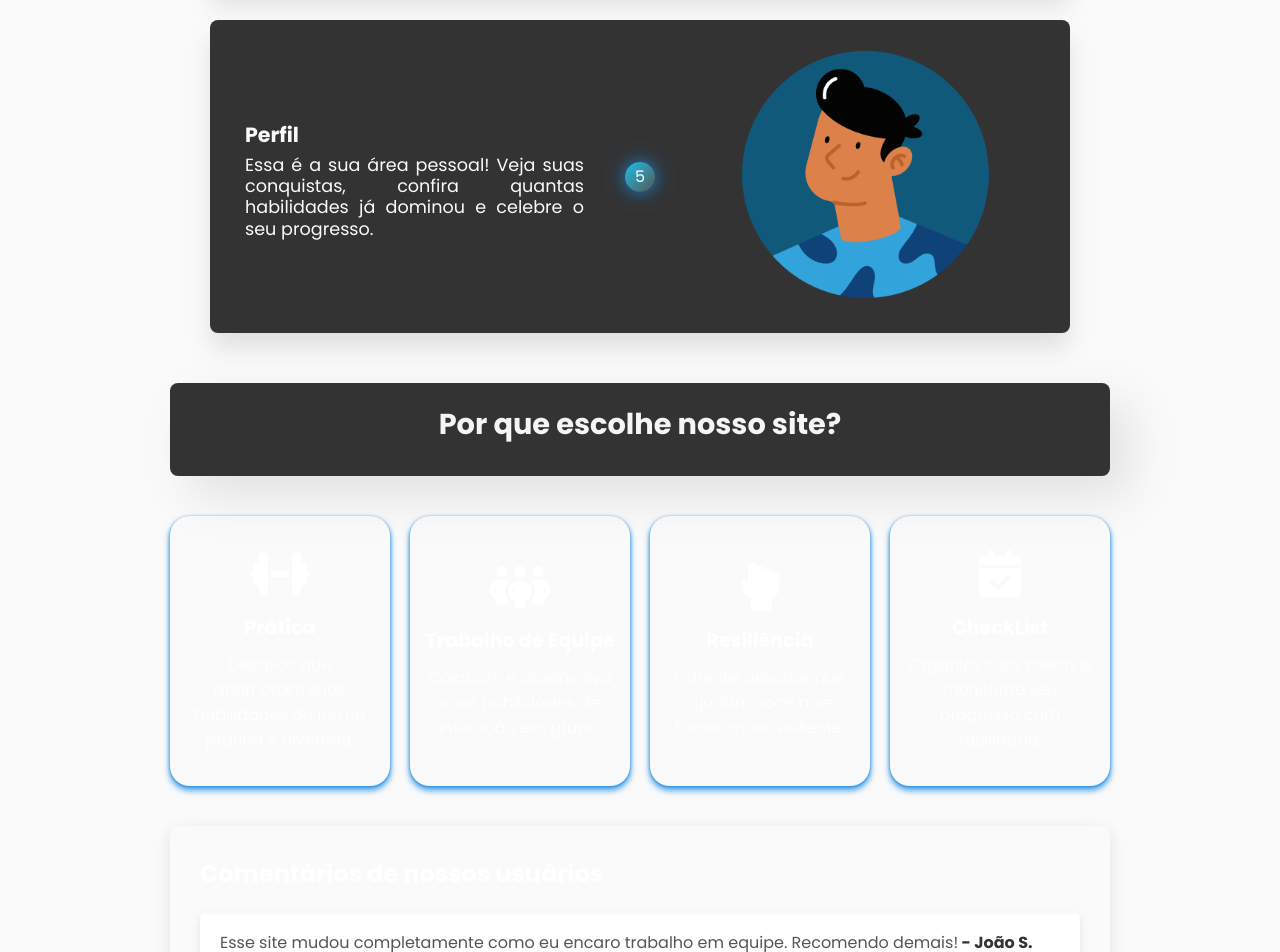
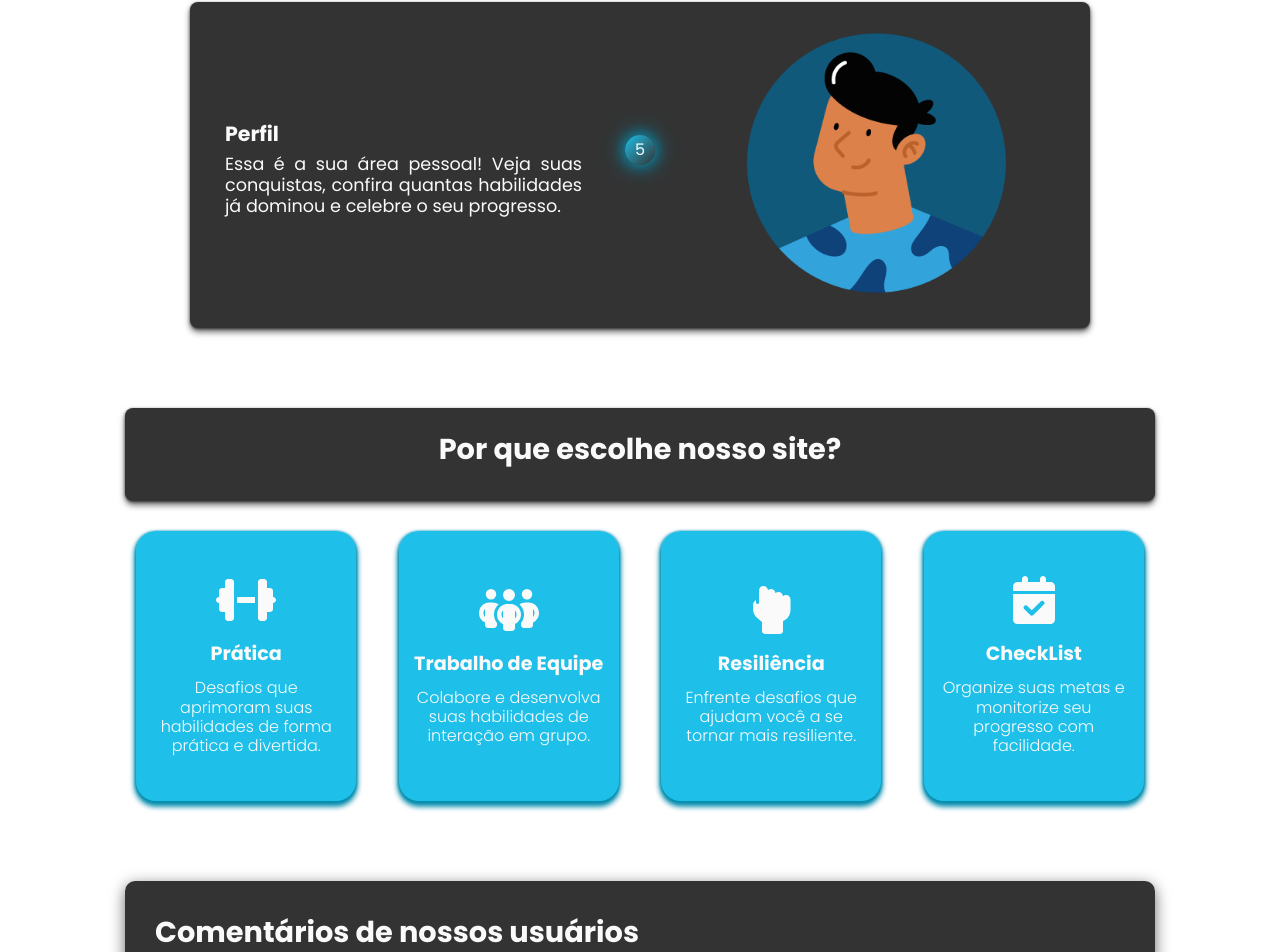
Before and after one commit to MedusaGabriel/SoftSkillHub, a React (Vite) app in the folder soft-skill-hub/: page /home in a window 1280 px wide. Shown: the part 2440-3392 px from the top of the page. Built offline with nearby package versions, Linux system fonts and the light colour scheme.

Commit message:
Update desing home

```diff
--- a/soft-skill-hub/src/components/global/themes.css
+++ b/soft-skill-hub/src/components/global/themes.css
@@ -1,16 +1,7 @@
 :root {
-  --primary: #FAFAFA;
-  --secondary: #1ec0e9;
-  --text-primary: #FAFAFA;
-  --text-secondary: #f5f5f5;
-  --text-highlight: #ffffff;
-  --text-dark: #333;
-  --text-light: #555;
-  --background-primary: #FAFAFA;
-  --background-secondary: #1ec0e9;
-  --background-highlight: #ffffff;
-  --shadow-primary: rgba(30, 142, 233, 0.5);
-  --shadow-secondary: rgba(30, 142, 233, 0.5);
-  --shadow-light: rgba(0, 0, 0, 0.1);
-  --shadow-dark: rgba(0, 0, 0, 0.2);
+  --whitecolor: #FAFAFA;
+  --bluecolor: #1ec0e9;
+  --darkcolor: #333;
+  --blueshadow: #088eaf;
+  --shadow-dark: rgba(0, 0, 0, 0.575);
 }
--- a/soft-skill-hub/src/pages/home/Home.css
+++ b/soft-skill-hub/src/pages/home/Home.css
@@ -12,8 +12,6 @@ body {
   justify-content: center;
   min-height: 400vh;
   gap: 20px;
-  margin-top: 40px;
-  background-color: background-secondary;
 }
 
 @keyframes slide-in {
@@ -39,13 +37,13 @@ body {
 
 .welcome h1 {
   font-size: 5rem;
-  color: var(--text-primary);
+  color: var(--darkcolor);
   font-family: "Inter", sans-serif;
   animation: slide-in 1s ease-out;
 }
 
 #soft-h1 {
-  color: var(--secondary);
+  color: var(--bluecolor);
   font-family: "Inter", sans-serif;
   animation: slide-in 1.5s ease-out;
   animation: repeat;
@@ -53,18 +51,18 @@ body {
 
 .welcome p {
   font-size: 1.5rem;
-  color: var(--secondary);
+  color: var(--bluecolor);
   margin-top: 10px;
 }
 
 .destaques-titulo {
-  color: var(--primary);
+  color: var(--whitecolor);
   font-size: 2em;
   text-align: center;
 }
 
 .home-destaques-titulo {
-  color: var(--primary);
+  color: var(--whitecolor);
   font-size: 2em;
   text-align: center;
 }
@@ -74,23 +72,23 @@ body {
   justify-content: space-around;
   flex-wrap: wrap;
   gap: 20px;
-  margin-top: 40px;
+  margin-top: 30px;
 }
 
 .home-card {
   width: 220px;
   height: 270px;
-  background-image: linear-gradient(163deg, var(--primary) 10%, var(--secondary) 50%);
+  background-image: linear-gradient(163deg, var(--whitecolor) 10%, var(--bluecolor) 50%);
   border-radius: 20px;
-  box-shadow: 0px 4px 6px var(--shadow-primary), 0px 1px 3px var(--shadow-secondary);
+  box-shadow: 0px 4px 6px var(--blueshadow), 0px 1px 3px var(--blueshadow);
   transition: all 0.3s ease;
 }
 
 .home-card-content {
   width: 100%;
   height: 100%;
-  background-color: var(--background-primary);
-  box-shadow: 0px 4px 6px var(--shadow-primary), 0px 1px 3px var(--shadow-secondary);
+  background-color: var(--bluecolor);
+  box-shadow: 0px 4px 6px var(--blueshadow), 0px 1px 3px var(--blueshadow);
   border-radius: 20px;
   display: flex;
   flex-direction: column;
@@ -101,6 +99,10 @@ body {
   transition: all 0.2s ease;
 }
 
+.home-card-content p {
+  line-height: 1.2;
+}
+
 .home-card-content:hover {
   transform: scale(1.05);
   border-radius: 20px;
@@ -109,21 +111,26 @@ body {
 .home-card-content h3 {
   margin-top: 15px;
   font-size: 1.2em;
-  color: var(--text-highlight);
+  color: var(--whitecolor);
 }
 
 .home-card-content p {
-  color: var(--text-highlight);
+  color: var(--whitecolor);
   font-size: 1em;
   margin-top: 10px;
   font-weight: 300;
 }
 
+.home-card-content i,
+.home-card-content svg {
+  color: var(--whitecolor); /* ou qualquer outra cor que você desejar */
+}
+
 .intro {
   background-color: transparent;
   backdrop-filter: blur(20px);
-  box-shadow: 20px 20px 50px var(--shadow-light);
-  background: var(--text-dark);
+  box-shadow: 0px 4px 6px var(--shadow-dark), 0px 1px 3px var(--shadow-dark);
+  background: var(--darkcolor);
   padding: 20px;
   margin-top: 40px;
   border-radius: 8px;
@@ -131,7 +138,7 @@ body {
 }
 
 .intro h2 {
-  color: var(--text-secondary);
+  color: var(--whitecolor);
   font-size: 1.8em;
   margin-bottom: 10px;
 }
@@ -182,7 +189,6 @@ body {
   position: relative;
   max-width: 900px;
   margin: 0 auto;
-  padding: 20px;
 }
 
 .timeline-line {
@@ -202,8 +208,8 @@ body {
   left: 50%;
   right: 50%;
   transform: translateX(-50%) translateY(-50%);
-  background: linear-gradient(135deg, var(--secondary), var(--text-light));
-  color: var(--text-highlight);
+  background: linear-gradient(135deg, var(--bluecolor), var(--darkcolor));
+  color: var(--whitecolor);
   width: 30px;
   height: 30px;
   border-radius: 50%;
@@ -212,28 +218,28 @@ body {
   align-items: center;
   z-index: 3;
   animation: glowCircle 1.5s ease-in-out infinite;
-  box-shadow: 0 0 10px var(--shadow-primary), 0 0 20px var(--shadow-primary);
+  box-shadow: 0 0 10px var(--blueshadow), 0 0 20px var(--blueshadow);
 }
 
 @keyframes glowCircle {
   0% {
-    box-shadow: 0 0 10px var(--shadow-primary), 0 0 20px var(--shadow-primary);
+    box-shadow: 0 0 10px var(--blueshadow), 0 0 20px var(--blueshadow);
   }
 
   50% {
-    box-shadow: 0 0 20px var(--shadow-primary), 0 0 30px var(--shadow-primary);
+    box-shadow: 0 0 20px var(--blueshadow), 0 0 30px var(--blueshadow);
   }
 
   100% {
-    box-shadow: 0 0 10px var(--shadow-primaryy), 0 0 20px var (--shadow-primary);
+    box-shadow: 0 0 10px var(--blueshadow), 0 0 20px var(--blueshadow);
   }
 }
 
 .timeline-item {
+  padding-top: 30px;
   display: flex;
   justify-content: space-between;
   align-items: center;
-  margin-bottom: 30px;
   position: relative;
 }
 
@@ -244,9 +250,9 @@ body {
   align-items: center;
   width: 100%;
   padding: 20px;
-  background: var(--text-dark);
+  background: var(--darkcolor);
   backdrop-filter: blur(20px);
-  box-shadow: 0 16px 24px var(--shadow-light);
+  box-shadow: 0px 4px 6px var(--shadow-dark), 0px 1px 3px var(--shadow-dark);
   border-radius: 8px;
   z-index: 2;
   transition: transform 0.3s ease-in-out;
@@ -267,7 +273,7 @@ body {
   left: 0;
   right: 0;
   bottom: 0;
-  background: linear-gradient(135deg, var(--background-secondary), var(--text-dark));
+  background: linear-gradient(135deg, var(--bluecolor), var(--darkcolor));
   z-index: -1;
   opacity: 0;
   transition: opacity 0.3s ease, transform 0.3s ease;
@@ -287,7 +293,7 @@ body {
 .timeline-text,
 .timeline-text2 {
   width: 45%;
-  color: var(--text-primary);
+  color: var(--whitecolor);
   font-size: 1.1rem;
   line-height: 2;
   text-align: justify;
@@ -304,7 +310,7 @@ body {
 
 .timeline-content:hover .timeline-text,
 .timeline-content:hover .timeline-text2 {
-  color: var(--text-highlight);
+  color: var(--whitecolor);
 }
 
 .timeline-image {
@@ -325,17 +331,18 @@ img[alt="Imagem 2"] {
 }
 
 .cards-intro {
+  margin-top: 80px;
   background-color: transparent;
   backdrop-filter: blur(20px);
-  box-shadow: 20px 20px 50px var(--shadow-light);
-  background: var(--text-dark);
+  box-shadow: 0px 4px 6px var(--shadow-dark), 0px 1px 3px var(--shadow-dark);
+  background: var(--darkcolor);
   padding: 20px;
   border-radius: 8px;
   text-align: center;
 }
 
 .cards-intro h2 {
-  color: var(--text-secondary);
+  color: var(--whitecolor);
   font-size: 1.8em;
   margin-bottom: 10px;
 }
@@ -344,11 +351,17 @@ img[alt="Imagem 2"] {
   display: flex;
   flex-direction: column;
   gap: 20px;
-  margin-top: 40px;
-  background: linear-gradient(135deg, var(--primary), var(--background-primary));
+  margin-top: 80px;
+  background: linear-gradient(135deg, var(--darkcolor), var(--darkcolor));
   padding: 30px;
   border-radius: 10px;
-  box-shadow: 0 4px 15px var(--shadow-light);
+  box-shadow: 0 4px 15px var(--shadow-dark);
+}
+
+.home-feedback h2 {
+  color: var(--whitecolor);
+  font-size: 1.8em;
+  margin-bottom: 10px;
 }
 
 .home-comments {
@@ -358,10 +371,10 @@ img[alt="Imagem 2"] {
 }
 
 .home-comment {
-  background: var(--background-highlight);
+  background: var(--whitecolor);
   padding: 20px;
   border-radius: 8px;
-  box-shadow: 0 4px 8px var(--shadow-light);
+  box-shadow: 0 4px 8px var(--shadow-dark);
   transition: transform 0.3s ease, box-shadow 0.3s ease;
   position: relative;
   overflow: hidden;
@@ -379,7 +392,7 @@ img[alt="Imagem 2"] {
   left: 0;
   width: 100%;
   height: 4px;
-  background: linear-gradient(to right, var(--primary), var(--background-primary));
+  background: linear-gradient(to right, var(--whitecolor), var(--whitecolor));
   border-radius: 8px 8px 0 0;
 }
 
@@ -398,12 +411,12 @@ img[alt="Imagem 2"] {
 .home-comment p {
   font-size: 1rem;
   line-height: 1.5;
-  color: var(--text-light);
+  color: var(--darkcolor);
 }
 
 .home-comment strong {
   font-weight: bold;
-  color: var(--text-dark);
+  color: var(--darkcolor);
 }
 
 .home-cta {
@@ -412,12 +425,12 @@ img[alt="Imagem 2"] {
   align-items: center;
   justify-content: center;
   gap: 20px;
-  margin-top: 50px;
+  margin-top: 80px;
   padding: 40px 20px;
-  background: linear-gradient(135deg, var(--primary), var(--background-primary));
+  background: linear-gradient(135deg, var(--darkcolor), var(--darkcolor));
   border-radius: 12px;
   box-shadow: 0 4px 15px var(--shadow-dark);
-  color: var(--text-highlight);
+  color: var(--whitecolor);
   text-align: center;
 }
 
@@ -425,7 +438,7 @@ img[alt="Imagem 2"] {
   font-size: 2rem;
   font-weight: bold;
   margin: 0;
-  color: var(--text-highlight);
+  color: var(--whitecolor);
   text-shadow: 0 2px 4px rgba(0, 0, 0, 0.3);
 }
 
@@ -433,8 +446,8 @@ img[alt="Imagem 2"] {
   padding: 15px 30px;
   font-size: 1.2rem;
   font-weight: bold;
-  color: var(--primary);
-  background-color: var(--background-highlight);
+  color: var(--whitecolor);
+  background-color: var(--bluecolor);
   border: none;
   border-radius: 8px;
   cursor: pointer;
@@ -443,12 +456,12 @@ img[alt="Imagem 2"] {
 }
 
 .btn-cta:hover {
-  background-color: #ffe8e1;
+  background-color: var(--blueshadow);
   box-shadow: 0 6px 15px var(--shadow-dark);
   transform: translateY(-3px);
 }
 
 .btn-cta:active {
   transform: translateY(0);
-  box-shadow: 0 3px 6px var(--shadow-light);
+  box-shadow: 0 3px 6px var(--shadow-dark);
 }
--- a/soft-skill-hub/src/pages/home/Home.jsx
+++ b/soft-skill-hub/src/pages/home/Home.jsx
@@ -193,7 +193,6 @@ function Home() {
           <section className="home-feedback">
             <h2>Comentários de nossos usuários</h2>
             <div className="home-comments">
-              {/* Exemplo de comentário */}
               <div className="home-comment">
                 <p>
                   Esse site mudou completamente como eu encaro trabalho em
@@ -212,25 +211,24 @@ function Home() {
 
               <div className="home-comment">
                 <p>
-                  Adorei a forma prática de desenvolver minhas soft skills.
-                  Muito intuitivo!
-                  <strong> - Ana M.</strong>
+                Um verdadeiro divisor de águas na minha vida profissional.
+                Agradeço a toda a equipe!
+                  <strong> - Leonardo F.</strong>
                 </p>
               </div>
 
               <div className="home-comment">
                 <p>
-                  Adorei a forma prática de desenvolver minhas soft skills.
-                  Muito intuitivo!
-                  <strong> - Ana M.</strong>
+                  Minha liderança melhorou 100%! Sinto que agora minha equipe está mais unida.
+                  <strong> - Fernanda G.</strong>
                 </p>
               </div>
 
               <div className="home-comment">
                 <p>
-                  Adorei a forma prática de desenvolver minhas soft skills.
-                  Muito intuitivo!
-                  <strong> - Ana M.</strong>
+                Ferramentas muito úteis e conteúdos bem didáticos.
+                Estou mais confiante no meu dia a dia profissional.
+                  <strong> - Priscila R.</strong>
                 </p>
               </div>
             </div>
```
Also changed, not shown: 1 other file (tests, documents, lock files or other folders).
